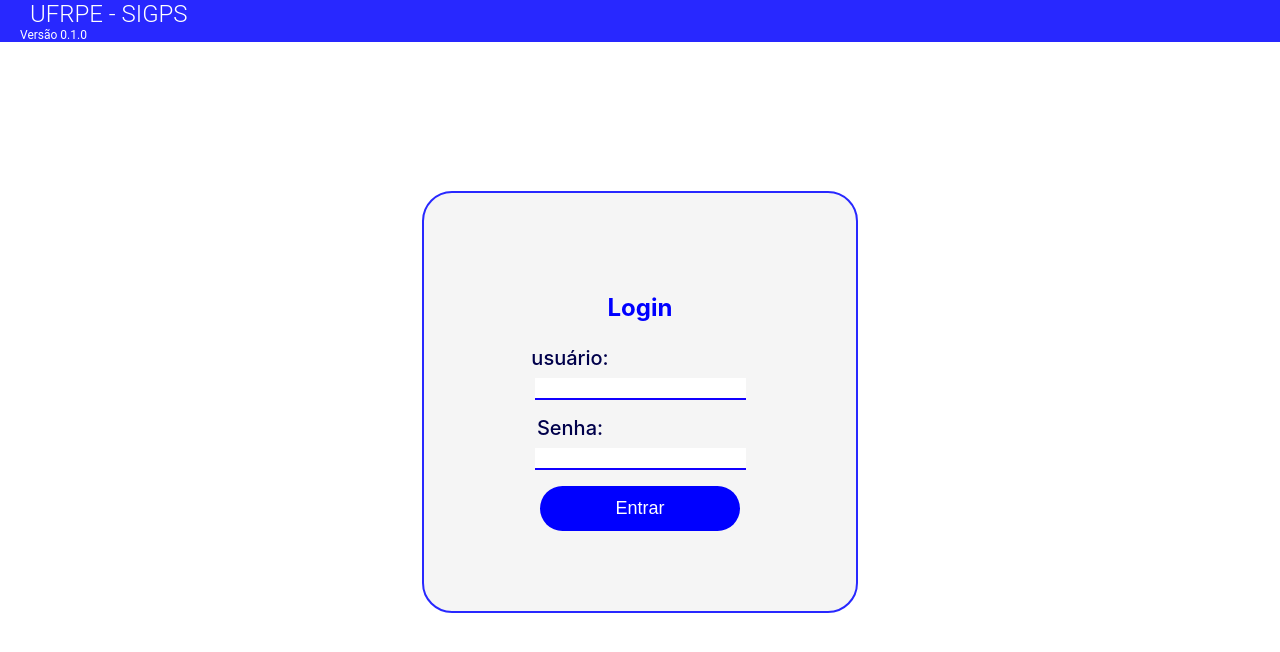
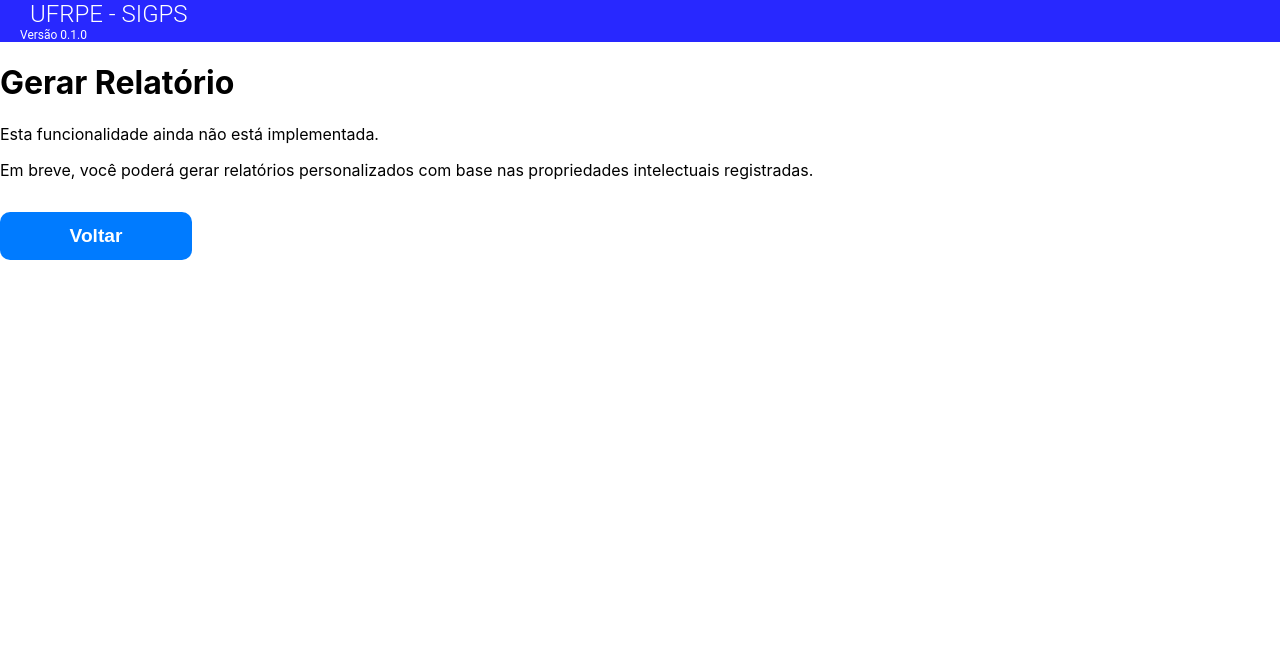
Before and after one commit to KleberBRO/FrontEnd-deployVersion, a React (Create React App) app in the folder sipas/: page /gerar-relatorio in a window 1280 px wide. Shown: the top 652 px of the page. Built offline with nearby package versions, Linux system fonts and the light colour scheme; sample sign-in values are in the browser's storage.

Commit message:
caminho para gerar relatório

```diff
--- a/sipas/src/App.js
+++ b/sipas/src/App.js
@@ -9,6 +9,7 @@ import Login from './pages/Login/Login.js';
 import CadastroStartup from './pages/CadastroStartup/CadastroStartup.js';
 import GerenciarUsuarios from './pages/GerenciarUsuarios/GerenciarUsuarios.js';
 import FeedbackSucesso from './pages/RegistrarPI/components/FeedbackSucesso';
+import GerarRelatorio from './pages/GerarRelatorio/GerarRelatorio.js';
 
 function App() {
   return (
@@ -27,6 +28,7 @@ function App() {
           <Route path="/login" element={<Login />} />
           <Route path="/gerenciar-usuarios" element={<GerenciarUsuarios />} />
           <Route path="/registrar-pi/sucesso" element={<FeedbackSucesso />} />
+          <Route path="/gerar-relatorio" element={<GerarRelatorio />} />
         </Route>
 
         {/* Rota padrão para redirecionar para o login */}
--- /dev/null
+++ b/sipas/src/pages/GerarRelatorio/GerarRelatorio.js
@@ -0,0 +1,23 @@
+import React, { useState, useEffect } from 'react';
+import { useNavigate } from 'react-router-dom';
+import Header from '../../components/Header';
+import './GerarRelatorio.css';
+
+const GerarRelatorio = () => {
+    const navigate = useNavigate();
+
+
+    return (
+        <>
+            <Header />
+            <div className="gerar-relatorio-container">
+                <h1>Gerar Relatório</h1>
+                <p>Esta funcionalidade ainda não está implementada.</p>
+                <p>Em breve, você poderá gerar relatórios personalizados com base nas propriedades intelectuais registradas.</p>
+                <button className="btn-voltar" onClick={() => navigate('/home')} >Voltar</button>
+            </div>
+        </>
+    );
+};
+
+export default GerarRelatorio;
--- a/sipas/src/pages/Home/Home.js
+++ b/sipas/src/pages/Home/Home.js
@@ -24,7 +24,7 @@ function App() {
             >Propriedades Registradas</button>
             <button className="Cadastro-startup" onClick={() => navigate('/cadastro-startup')}
             >Cadastrar Startup</button>
-            <button className="gerar-relatorio">Gerar Relatório</button>
+            <button className="gerar-relatorio" onClick={() => navigate('/gerar-relatorio')}>Gerar Relatório</button>
             <button className='gerenciar-usuarios' onClick={() => navigate('/Gerenciar-usuarios')}
             >Usuários</button>
             <button className="sair" onClick={handleLogout}>Sair</button>
```
Also changed, not shown: sipas/src/pages/GerarRelatorio/GerarRelatorio.css (added).
